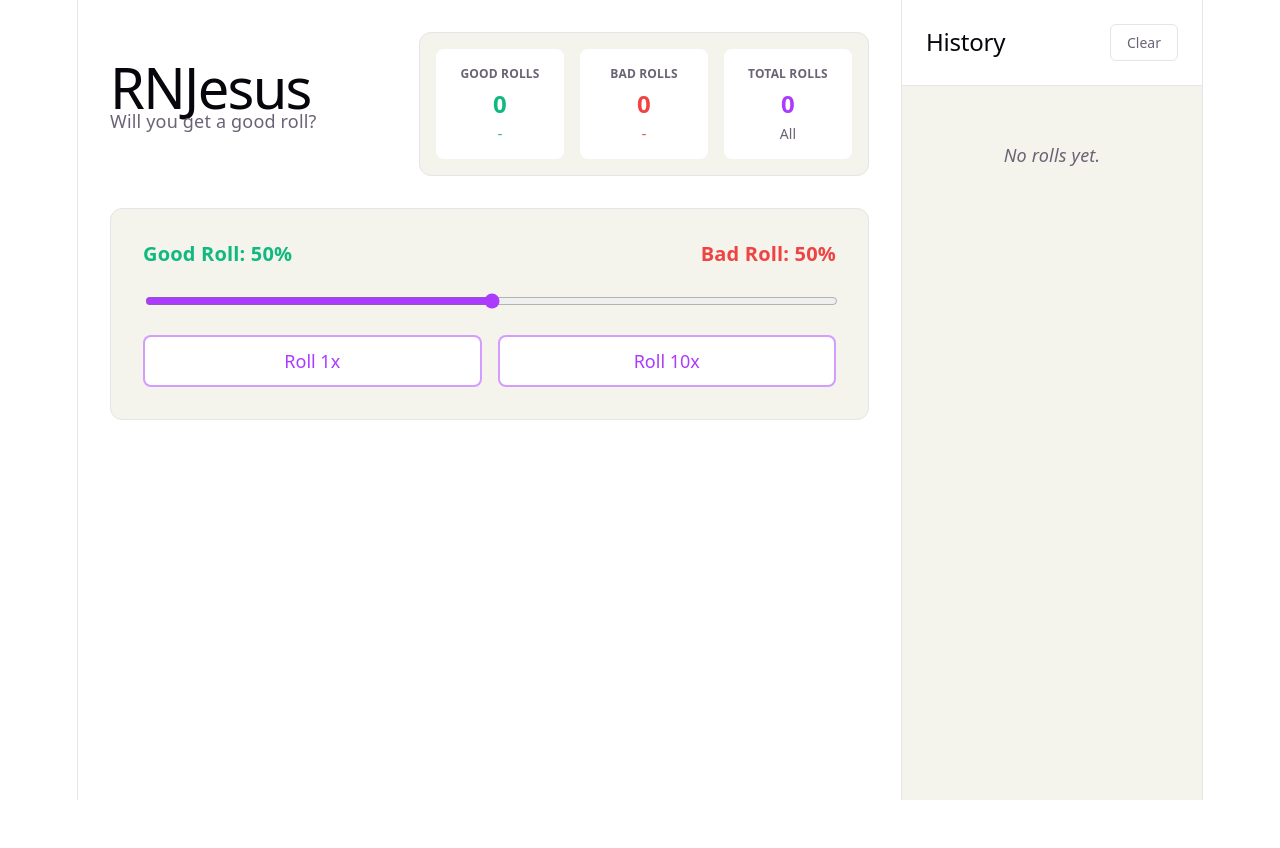
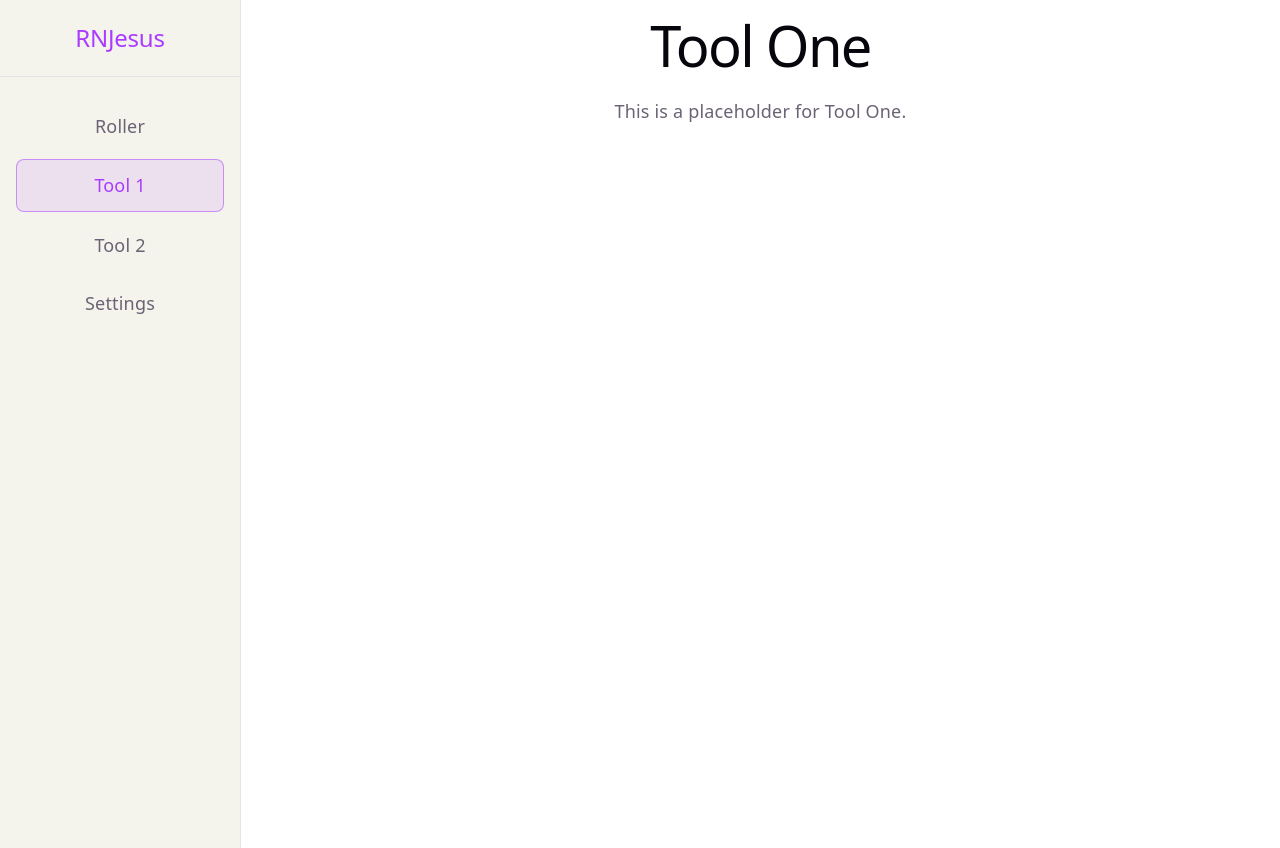
Before and after one commit to YiJiaC138/rnjesus, a React (Vite) app: page /tool-1 in a window 1280 px wide. Before the commit the page ends 800 px from the top, so only its background shows below. Built offline with nearby package versions, Linux system fonts and the light colour scheme.

Commit message:
added routting dom

```diff
--- a/package.json
+++ b/package.json
@@ -11,7 +11,8 @@
   },
   "dependencies": {
     "react": "^19.2.4",
-    "react-dom": "^19.2.4"
+    "react-dom": "^19.2.4",
+    "react-router-dom": "^7.14.0"
   },
   "devDependencies": {
     "@eslint/js": "^9.39.4",
--- a/src/App.css
+++ b/src/App.css
@@ -1,3 +1,21 @@
+.root-layout {
+  display: flex;
+  min-height: 100vh;
+  width: 100%;
+}
+
+.page-content {
+  flex: 1;
+  display: flex;
+  flex-direction: column;
+}
+
+@media (max-width: 768px) {
+  .root-layout {
+    flex-direction: column;
+  }
+}
+
 .app-container {
   display: flex;
   flex-direction: row;
--- a/src/App.tsx
+++ b/src/App.tsx
@@ -1,63 +1,27 @@
-import { useState } from 'react'
-import './App.css'
-import { Controls } from './components/Controls'
-import { LatestResults } from './components/LatestResults'
-import { HistorySidebar } from './components/HistorySidebar'
-import { Scoreboard } from './components/Scoreboard'
-import type { RollResult, RollHistoryItem } from './types'
+import { BrowserRouter as Router, Routes, Route } from 'react-router-dom';
+import './App.css';
+import { Sidebar } from './components/Sidebar';
+import { Home } from './pages/Home';
+import { ToolOne } from './pages/ToolOne';
+import { ToolTwo } from './pages/ToolTwo';
+import { Settings } from './pages/Settings';
 
 function App() {
-  const [probability, setProbability] = useState<number>(50)
-  const [history, setHistory] = useState<RollHistoryItem[]>([])
-  const [latestRolls, setLatestRolls] = useState<RollResult[]>([])
-
-  const performRoll = (times: number) => {
-    const newRolls: RollResult[] = [];
-    const newHistoryItems: RollHistoryItem[] = [];
-
-    for (let i = 0; i < times; i++) {
-      const rollValue = Math.floor(Math.random() * 100);
-      const result: RollResult = rollValue < probability ? 'Good Roll' : 'Bad Roll';
-      newRolls.push(result);
-      newHistoryItems.push({
-        id: crypto.randomUUID(),
-        result,
-        rate: probability,
-      });
-    }
-
-    setLatestRolls(newRolls);
-    setHistory(prevHistory => [...newHistoryItems, ...prevHistory]);
-  };
-
-  const clearHistory = () => {
-    setHistory([]);
-    setLatestRolls([]);
-  };
-
   return (
-    <div className="app-container">
-      <main className="main-content">
-        <div className="header-container">
-          <div>
-            <h1>RNJesus</h1>
-            <p>Will you get a good roll?</p>
-          </div>
-          <Scoreboard history={history} />
+    <Router>
+      <div className="root-layout">
+        <Sidebar />
+        <div className="page-content">
+          <Routes>
+            <Route path="/" element={<Home />} />
+            <Route path="/tool-1" element={<ToolOne />} />
+            <Route path="/tool-2" element={<ToolTwo />} />
+            <Route path="/settings" element={<Settings />} />
+          </Routes>
         </div>
-
-        <Controls
-          probability={probability}
-          setProbability={setProbability}
-          performRoll={performRoll}
-        />
-
-        <LatestResults latestRolls={latestRolls} />
-      </main>
-
-      <HistorySidebar history={history} clearHistory={clearHistory} />
-    </div>
-  )
+      </div>
+    </Router>
+  );
 }
 
-export default App
+export default App;
--- /dev/null
+++ b/src/components/Sidebar.css
@@ -0,0 +1,84 @@
+.sidebar {
+  width: 240px;
+  background-color: var(--code-bg);
+  border-right: 1px solid var(--border);
+  height: 100vh;
+  display: flex;
+  flex-direction: column;
+  position: sticky;
+  top: 0;
+  padding: 24px 0;
+}
+
+.sidebar-header {
+  padding: 0 24px 24px 24px;
+  border-bottom: 1px solid var(--border);
+  margin-bottom: 24px;
+}
+
+.sidebar-header h2 {
+  margin: 0;
+  font-family: var(--heading);
+  color: var(--accent);
+}
+
+.sidebar-links {
+  list-style: none;
+  padding: 0;
+  margin: 0;
+  display: flex;
+  flex-direction: column;
+  gap: 8px;
+}
+
+.sidebar-links li {
+  padding: 0 16px;
+}
+
+.sidebar-links a {
+  display: block;
+  padding: 12px 16px;
+  color: var(--text);
+  text-decoration: none;
+  border-radius: 8px;
+  font-family: var(--heading);
+  font-weight: 500;
+  transition: all 0.2s ease;
+}
+
+.sidebar-links a:hover {
+  background-color: var(--bg);
+  color: var(--text-h);
+}
+
+.sidebar-links a.active {
+  background-color: var(--accent-bg);
+  color: var(--accent);
+  border: 1px solid var(--accent-border);
+}
+
+@media (max-width: 768px) {
+  .sidebar {
+    width: 100%;
+    height: auto;
+    position: static;
+    border-right: none;
+    border-bottom: 1px solid var(--border);
+    padding: 16px 0;
+  }
+
+  .sidebar-header {
+    padding: 0 16px 16px 16px;
+    margin-bottom: 16px;
+  }
+
+  .sidebar-links {
+    flex-direction: row;
+    overflow-x: auto;
+    padding: 0 16px;
+  }
+
+  .sidebar-links li {
+    padding: 0;
+  }
+}
--- /dev/null
+++ b/src/components/Sidebar.tsx
@@ -0,0 +1,46 @@
+import { NavLink } from 'react-router-dom';
+import './Sidebar.css';
+
+export const Sidebar = () => {
+  return (
+    <nav className="sidebar">
+      <div className="sidebar-header">
+        <h2>RNJesus</h2>
+      </div>
+      <ul className="sidebar-links">
+        <li>
+          <NavLink
+            to="/"
+            className={({ isActive }) => isActive ? 'active' : ''}
+          >
+            Roller
+          </NavLink>
+        </li>
+        <li>
+          <NavLink
+            to="/tool-1"
+            className={({ isActive }) => isActive ? 'active' : ''}
+          >
+            Tool 1
+          </NavLink>
+        </li>
+        <li>
+          <NavLink
+            to="/tool-2"
+            className={({ isActive }) => isActive ? 'active' : ''}
+          >
+            Tool 2
+          </NavLink>
+        </li>
+        <li>
+          <NavLink
+            to="/settings"
+            className={({ isActive }) => isActive ? 'active' : ''}
+          >
+            Settings
+          </NavLink>
+        </li>
+      </ul>
+    </nav>
+  );
+};
--- a/src/index.css
+++ b/src/index.css
@@ -51,11 +51,9 @@
 }
 
 #root {
-  width: 1126px;
+  width: 100%;
   max-width: 100%;
-  margin: 0 auto;
   text-align: center;
-  border-inline: 1px solid var(--border);
   min-height: 100svh;
   display: flex;
   flex-direction: column;
--- /dev/null
+++ b/src/pages/Home.tsx
@@ -0,0 +1,60 @@
+import { useState } from 'react';
+import { Controls } from '../components/Controls';
+import { LatestResults } from '../components/LatestResults';
+import { Scoreboard } from '../components/Scoreboard';
+import { HistorySidebar } from '../components/HistorySidebar';
+import type { RollResult, RollHistoryItem } from '../types';
+
+export const Home = () => {
+  const [probability, setProbability] = useState<number>(50)
+  const [history, setHistory] = useState<RollHistoryItem[]>([])
+  const [latestRolls, setLatestRolls] = useState<RollResult[]>([])
+
+  const performRoll = (times: number) => {
+    const newRolls: RollResult[] = [];
+    const newHistoryItems: RollHistoryItem[] = [];
+
+    for (let i = 0; i < times; i++) {
+      const rollValue = Math.floor(Math.random() * 100);
+      const result: RollResult = rollValue < probability ? 'Good Roll' : 'Bad Roll';
+      newRolls.push(result);
+      newHistoryItems.push({
+        id: crypto.randomUUID(),
+        result,
+        rate: probability,
+      });
+    }
+
+    setLatestRolls(newRolls);
+    setHistory(prevHistory => [...newHistoryItems, ...prevHistory]);
+  };
+
+  const clearHistory = () => {
+    setHistory([]);
+    setLatestRolls([]);
+  };
+
+  return (
+    <div className="app-container">
+      <main className="main-content">
+        <div className="header-container">
+          <div>
+            <h1>RNJesus</h1>
+            <p>Will you get a good roll?</p>
+          </div>
+          <Scoreboard history={history} />
+        </div>
+
+        <Controls
+          probability={probability}
+          setProbability={setProbability}
+          performRoll={performRoll}
+        />
+
+        <LatestResults latestRolls={latestRolls} />
+      </main>
+
+      <HistorySidebar history={history} clearHistory={clearHistory} />
+    </div>
+  );
+};
--- /dev/null
+++ b/src/pages/Settings.tsx
@@ -0,0 +1,6 @@
+export const Settings = () => (
+  <div className="main-content">
+    <h1>Settings</h1>
+    <p>This is a placeholder for the Settings page.</p>
+  </div>
+);
--- /dev/null
+++ b/src/pages/ToolOne.tsx
@@ -0,0 +1,6 @@
+export const ToolOne = () => (
+  <div className="main-content">
+    <h1>Tool One</h1>
+    <p>This is a placeholder for Tool One.</p>
+  </div>
+);
--- /dev/null
+++ b/src/pages/ToolTwo.tsx
@@ -0,0 +1,6 @@
+export const ToolTwo = () => (
+  <div className="main-content">
+    <h1>Tool Two</h1>
+    <p>This is a placeholder for Tool Two.</p>
+  </div>
+);
```
Also changed, not shown: 1 other file (tests, documents, lock files or other folders).
